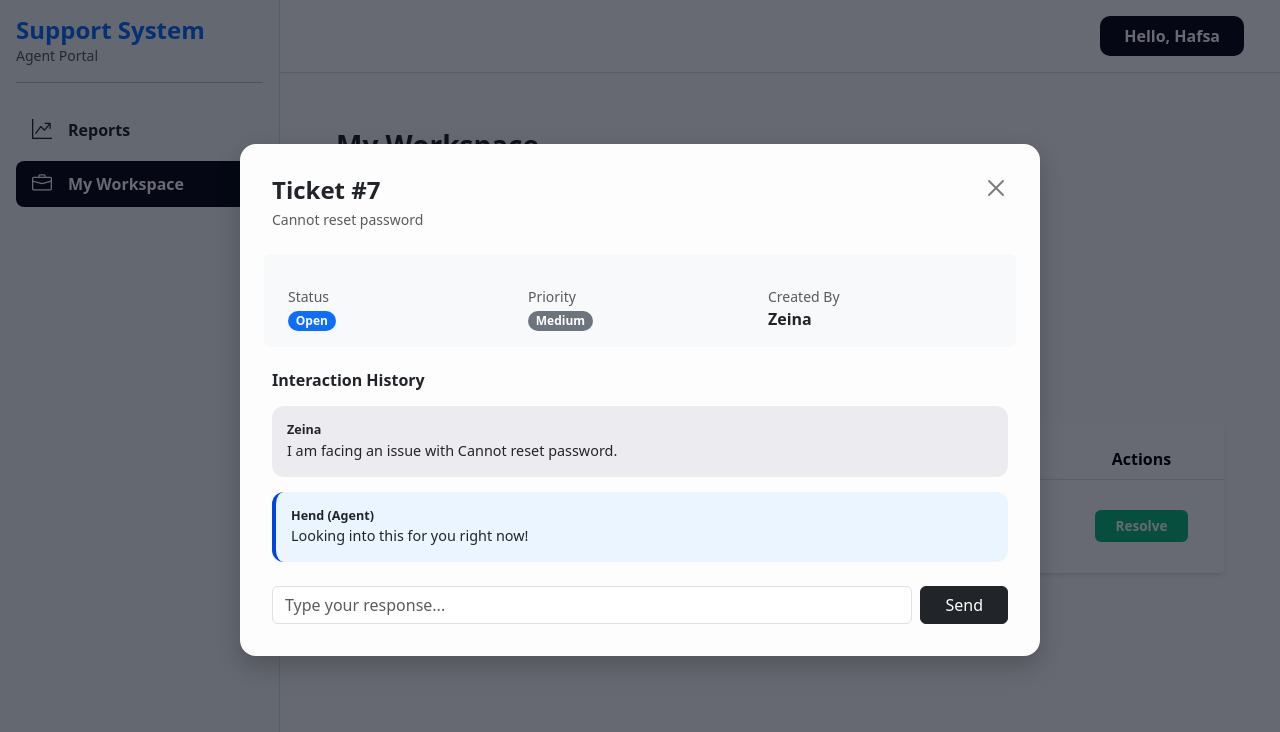
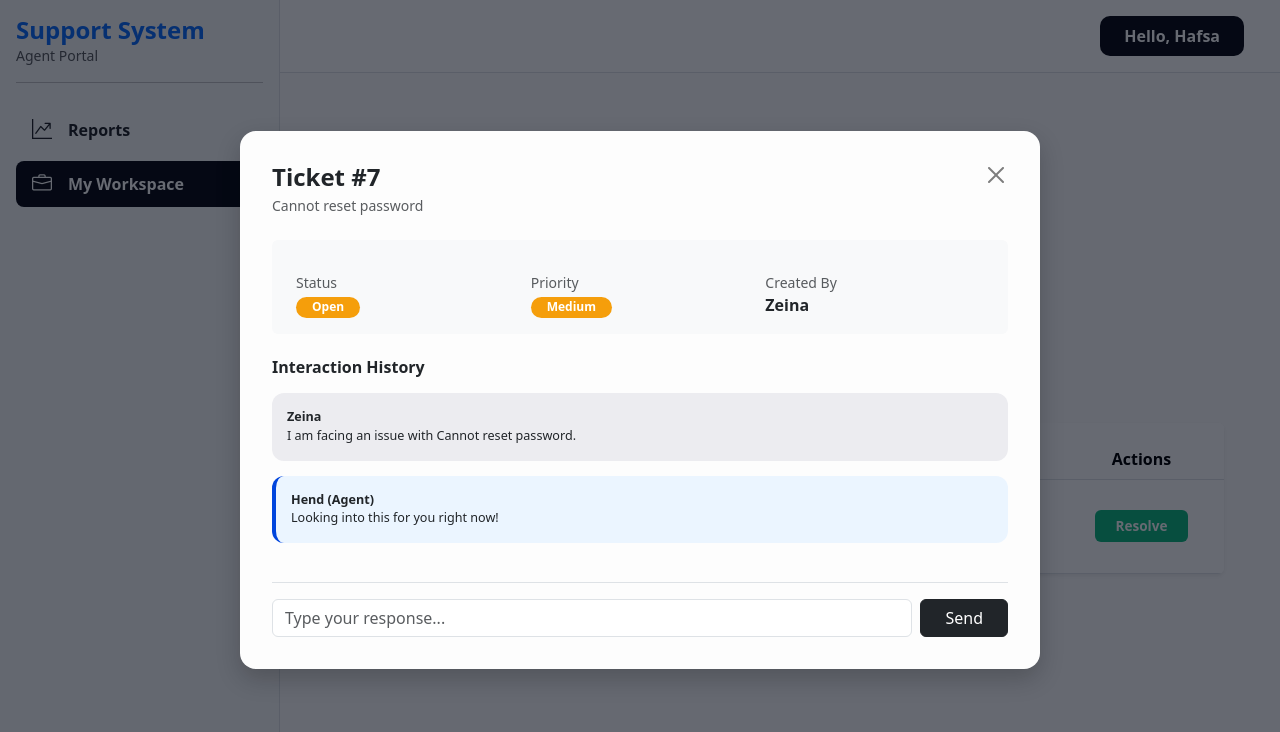
Before and after one commit to Habiba-Adel/Customer-Support-Ticketing-System, a React (Vite) app in the folder frontend/: page /agent/workspace in a window 1280 px wide. Both pictures are taken after a click on the button "Resolve". Shown: the top 732 px of the page. Built offline with nearby package versions, Linux system fonts and the light colour scheme.

Commit message:
Update TicketModal.jsx

```diff
--- a/frontend/src/pages/agent/TicketModal.jsx
+++ b/frontend/src/pages/agent/TicketModal.jsx
@@ -1,13 +1,24 @@
-// src/pages/agent/Workspace/TicketModal.jsx
-import React from 'react';
 import styles from './workspace/Workspace.module.css';
 
 export default function TicketModal({ ticket, onClose }) {
   if (!ticket) return null;
 
+
+  const isReadOnly = ticket.isReadOnly || ticket.status === "Closed";
+
+  const getPriorityStyle = (priority) => {
+    switch (priority) {
+      case 'High': return { backgroundColor: 'var(--urgent-error-status)' };
+      case 'Medium': return { backgroundColor: 'var(--in-progress-status)' };
+      case 'Low': return { backgroundColor: 'var(--open-status)' };
+      default: return {};
+    }
+  };
+
   return (
     <div className={styles.modalOverlay}>
       <div className={styles.modalContent}>
+        {/* Header */}
         <div className="d-flex justify-content-between align-items-start mb-4">
           <div>
             <h4 className="fw-bold mb-1">Ticket #{ticket.id}</h4>
@@ -16,28 +27,59 @@ export default function TicketModal({ ticket, onClose }) {
           <button className="btn-close" onClick={onClose}></button>
         </div>
 
-        <div className="row g-3 mb-4 bg-light p-3 rounded">
-          <div className="col-4"><small className="text-muted d-block">Status</small><span className="badge bg-primary rounded-pill">Open</span></div>
-          <div className="col-4"><small className="text-muted d-block">Priority</small><span className="badge bg-secondary rounded-pill">{ticket.priority}</span></div>
-          <div className="col-4"><small className="text-muted d-block">Created By</small><span className="fw-bold">{ticket.customer}</span></div>
+        {/* Info Grid */}
+        <div className="row g-3 mb-4 bg-light p-3 rounded mx-0">
+          <div className="col-4">
+            <small className="text-muted d-block">Status</small>
+            <span
+              className="badge rounded-pill px-3"
+              style={{ backgroundColor: ticket.status === 'Closed' ? 'var(--closed-status)' : 'var(--in-progress-status)' }}
+            >
+              {ticket.status}
+            </span>
+          </div>
+          <div className="col-4">
+            <small className="text-muted d-block">Priority</small>
+            <span className="badge rounded-pill px-3" style={getPriorityStyle(ticket.priority)}>
+              {ticket.priority}
+            </span>
+          </div>
+          <div className="col-4">
+            <small className="text-muted d-block">Created By</small>
+            <span className="fw-bold">{ticket.customer}</span>
+          </div>
         </div>
 
+        {/* History */}
         <h6 className="fw-bold mb-3">Interaction History</h6>
-        <div className="mb-4">
+        <div className="mb-4" style={{ maxHeight: '300px', overflowY: 'auto' }}>
           <div className={styles.chatBubble}>
             <small className="fw-bold d-block">{ticket.customer}</small>
-            <p className="mb-0">I am facing an issue with {ticket.title}.</p>
+            <p className="mb-0 small text-dark">I am facing an issue with {ticket.title}.</p>
           </div>
           <div className={`${styles.chatBubble} ${styles.agentBubble}`}>
             <small className="fw-bold d-block">Hend (Agent)</small>
-            <p className="mb-0">Looking into this for you right now!</p>
+            <p className="mb-0 small text-dark">Looking into this for you right now!</p>
           </div>
         </div>
 
-        <div className="d-flex gap-2">
-          <input type="text" className="form-control" placeholder="Type your response..." />
-          <button className="btn btn-dark px-4" onClick={onClose}>Send</button>
-        </div>
+        {/* Footer:Conditional Rendering based on isReadOnly */}
+        {!isReadOnly ? (
+          <div className="d-flex gap-2 pt-3 border-top">
+            <input
+              type="text"
+              className="form-control"
+              placeholder="Type your response..."
+            />
+            <button className="btn btn-dark px-4" onClick={onClose}>Send</button>
+          </div>
+        ) : (
+          <div className="pt-3 border-top text-center">
+            <p className="text-muted small italic">
+              This ticket is <strong>Closed</strong>. Response is disabled.
+            </p>
+          </div>
+        )}
       </div>
     </div>
   );
```
